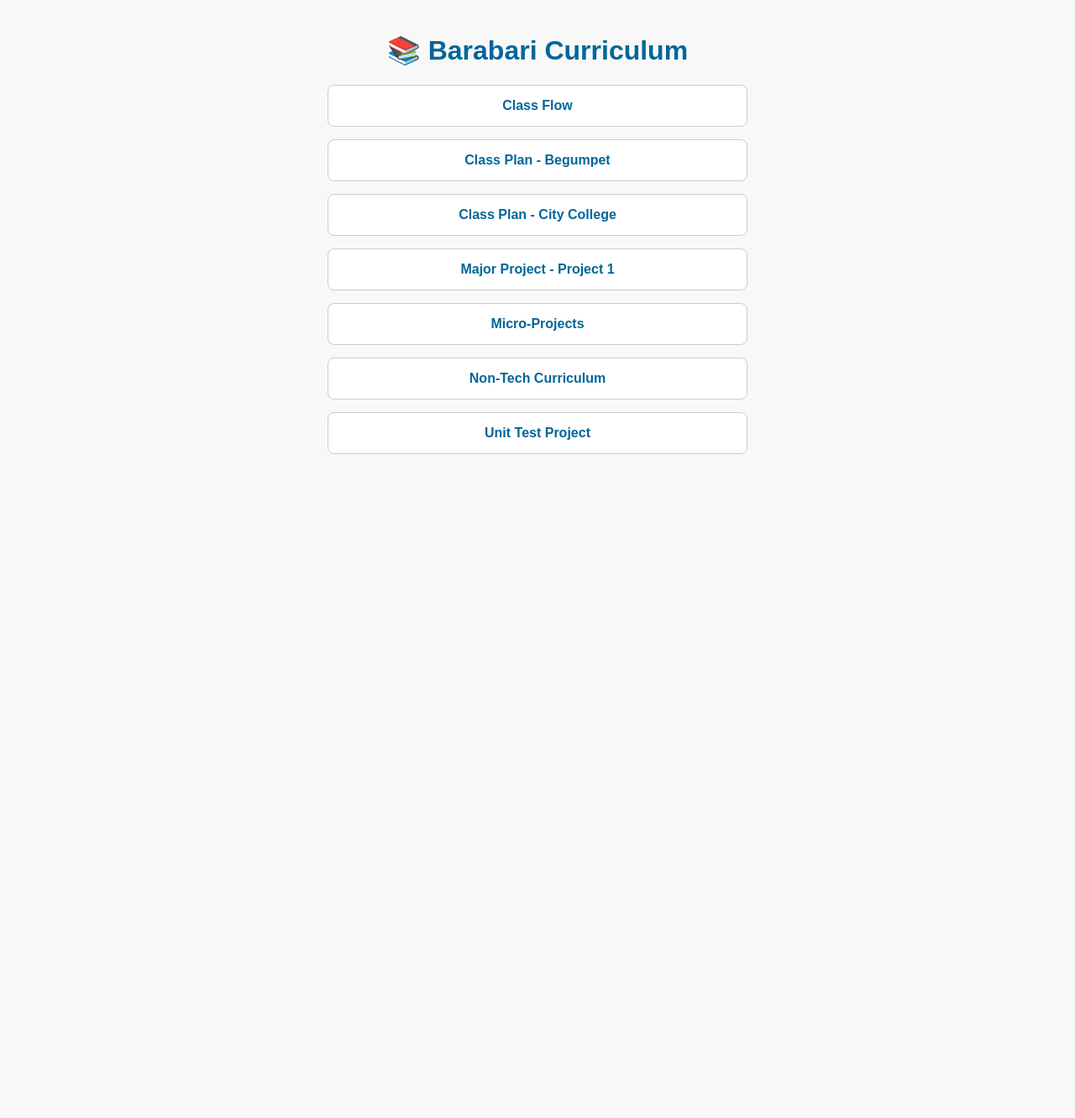
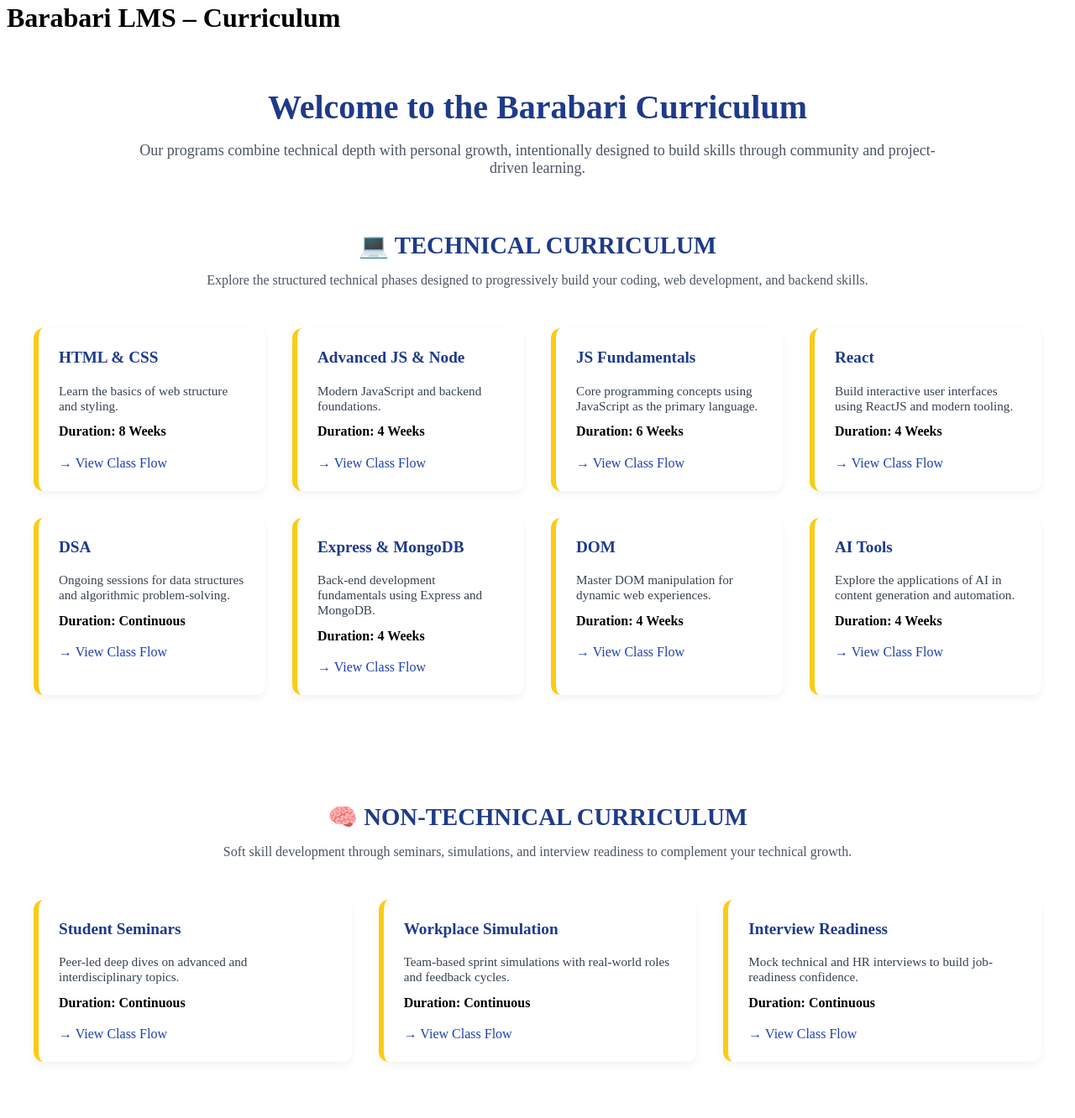
Before and after one commit to Anjali-here/barabari-lms, a plain HTML site: page index.html in a window 1280 px wide. Shown: the part 18-1350 px from the top of the page at 84% size. Before the commit the page ends 800 px from the top, so only its background shows below. Drawn offline with Linux system fonts and the light colour scheme.

Commit message:
Update index.html

```diff
--- a/index.html
+++ b/index.html
@@ -1,58 +1,134 @@
 <!DOCTYPE html>
 <html lang="en">
 <head>
-  <meta charset="UTF-8">
-  <meta name="viewport" content="width=device-width, initial-scale=1">
-  <title>Barabari Curriculum</title>
+  <meta charset="UTF-8"/>
+  <meta name="viewport" content="width=device-width, initial-scale=1.0"/>
+  <title>Barabari LMS – Curriculum</title>
+  <link href="https://fonts.googleapis.com/css2?family=Inter:wght@400;600;700&display=swap" rel="stylesheet">
   <style>
-    body {
-      font-family: Arial, sans-serif;
-      background: #f8f8f8;
-      padding: 30px;
-      color: #333;
-    }
-    h1 {
-      text-align: center;
-      color: #006699;
-    }
-    ul {
-      list-style-type: none;
-      padding: 0;
-      max-width: 500px;
-      margin: auto;
-    }
-    li {
-      margin: 15px 0;
-    }
-    a {
-      display: block;
-      padding: 15px;
-      background: #fff;
-      border: 1px solid #ccc;
-      border-radius: 8px;
-      text-decoration: none;
-      color: #006699;
-      font-weight: bold;
-      text-align: center;
-      transition: 0.2s ease-in-out;
-    }
-    a:hover {
-      background-color: #e6f2ff;
-    }
+    /* existing CSS above... */
+    /* Add below styles to support new card types */
+
+    .card-grid { display: grid; grid-template-columns: repeat(auto-fit, minmax(260px,1fr)); gap: 2rem; padding: 0 2rem 4rem; max-width:1200px; margin:auto; }
+    .card { background:#fff; border-radius:12px; box-shadow:0 4px 10px rgba(0,0,0,0.05); padding:1.5rem; border-left:6px solid #facc15; transition:transform .2s; }
+    .card:hover { transform:translateY(-4px); }
+    .card h3 { margin-top:0; color:#1e3a8a; font-size:1.2rem; }
+    .card p { font-size:0.95rem; color:#374151; margin-bottom:0.8rem; }
+    .card .duration { font-weight:600; margin-bottom:0.6rem; }
+    .card a { display:inline-block; margin-top:0.6rem; font-weight:500; color:#1e40af; text-decoration:none; }
+    .card a:hover { text-decoration:underline; }
+
+    /* Intro & sections */
+    .intro { max-width:960px; margin:4rem auto 2rem; padding:0 1rem; text-align:center; }
+    .intro h2 { font-size:2.5rem; margin-bottom:1rem; color:#1e3a8a; }
+    .intro p { font-size:1.125rem; color:#4b5563; }
+    .section-title { text-align:center; margin-top:4rem; font-size:1.8rem; color:#1e3a8a; font-weight:700; }
+    .section-description { max-width:800px; margin:1rem auto 3rem; text-align:center; color:#4b5563; font-size:1rem; }
   </style>
 </head>
 <body>
+  <header><h1>Barabari LMS – Curriculum</h1></header>
 
-  <h1>📚 Barabari Curriculum</h1>
-  <ul>
-    <li><a href="Class%20Flow/">Class Flow</a></li>
-    <li><a href="Class%20Plan%20-%20Begumpet/">Class Plan - Begumpet</a></li>
-    <li><a href="Class%20Plan%20-%20City%20college/">Class Plan - City College</a></li>
-    <li><a href="Major-project/Project-1/">Major Project - Project 1</a></li>
-    <li><a href="Micro-Projects/">Micro-Projects</a></li>
-    <li><a href="Non-Tech%20Curriculum/">Non-Tech Curriculum</a></li>
-    <li><a href="Unit%20Test%20Project/">Unit Test Project</a></li>
-  </ul>
+  <section class="intro">
+    <h2>Welcome to the Barabari Curriculum</h2>
+    <p>Our programs combine technical depth with personal growth, intentionally designed to build skills through community and project-driven learning.</p>
+  </section>
 
+  <!-- TECHNICAL CURRICULUM -->
+  <div class="section-title">💻 TECHNICAL CURRICULUM</div>
+  <div class="section-description">Explore the structured technical phases designed to progressively build your coding, web development, and backend skills.</div>
+
+  <section class="card-grid">
+    <!-- HTML & CSS -->
+    <div class="card">
+      <h3>HTML & CSS</h3>
+      <p>Learn the basics of web structure and styling.</p>
+      <div class="duration">Duration: 8 Weeks</div>
+      <a href="https://www.notion.so/View-Class-Flow-2137f141f7cb80e8804eddc8c7232916?pvs=21" target="_blank">→ View Class Flow</a>
+    </div>
+
+    <!-- Advanced JS & Node -->
+    <div class="card">
+      <h3>Advanced JS & Node</h3>
+     <p>Modern JavaScript and backend foundations.</p>
+  <div class="duration">Duration: 4 Weeks</div>
+  <a href="advanced-js-node.html" target="_blank">→ View Class Flow</a>
+  </div>
+
+    <!-- JS Fundamentals -->
+    <div class="card">
+      <h3>JS Fundamentals</h3>
+      <p>Core programming concepts using JavaScript as the primary language.</p>
+      <div class="duration">Duration: 6 Weeks</div>
+      <a href="https://www.notion.so/View-Class-Flow-2137f141f7cb80eabb44f22542aba080?pvs=21" target="_blank">→ View Class Flow</a>
+    </div>
+
+    <!-- React -->
+    <div class="card">
+      <h3>React</h3>
+      <p>Build interactive user interfaces using ReactJS and modern tooling.</p>
+      <div class="duration">Duration: 4 Weeks</div>
+      <a href="https://www.notion.so/View-Class-Flow-2137f141f7cb8017b368ca921ca0f553?pvs=21" target="_blank">→ View Class Flow</a>
+    </div>
+
+    <!-- DSA -->
+    <div class="card">
+      <h3>DSA</h3>
+      <p>Ongoing sessions for data structures and algorithmic problem-solving.</p>
+      <div class="duration">Duration: Continuous</div>
+      <a href="https://www.notion.so/View-Class-Flow-2137f141f7cb80e89c8ae2d05544f4bc?pvs=21" target="_blank">→ View Class Flow</a>
+    </div>
+
+    <!-- Express & MongoDB -->
+    <div class="card">
+      <h3>Express & MongoDB</h3>
+      <p>Back-end development fundamentals using Express and MongoDB.</p>
+      <div class="duration">Duration: 4 Weeks</div>
+      <a href="https://www.notion.so/View-Class-Flow-2137f141f7cb8036a06cc162d3c90a87?pvs=21" target="_blank">→ View Class Flow</a>
+    </div>
+
+    <!-- DOM -->
+    <div class="card">
+      <h3>DOM</h3>
+      <p>Master DOM manipulation for dynamic web experiences.</p>
+      <div class="duration">Duration: 4 Weeks</div>
+      <a href="https://www.notion.so/View-Class-Flow-2137f141f7cb80508009fc9c6c73d38a?pvs=21" target="_blank">→ View Class Flow</a>
+    </div>
+
+    <!-- AI Tools -->
+    <div class="card">
+      <h3>AI Tools</h3>
+      <p>Explore the applications of AI in content generation and automation.</p>
+      <div class="duration">Duration: 4 Weeks</div>
+      <a href="https://www.notion.so/View-Class-Flow-2137f141f7cb80aab10fd8c9026c1501?pvs=21" target="_blank">→ View Class Flow</a>
+    </div>
+  </section>
+
+  <!-- NON-TECHNICAL CURRICULUM -->
+  <div class="section-title">🧠 NON-TECHNICAL CURRICULUM</div>
+  <div class="section-description">Soft skill development through seminars, simulations, and interview readiness to complement your technical growth.</div>
+
+  <section class="card-grid">
+    <div class="card">
+      <h3>Student Seminars</h3>
+      <p>Peer-led deep dives on advanced and interdisciplinary topics.</p>
+      <div class="duration">Duration: Continuous</div>
+      <a href="#" target="_blank">→ View Class Flow</a>
+    </div>
+
+    <div class="card">
+      <h3>Workplace Simulation</h3>
+      <p>Team-based sprint simulations with real-world roles and feedback cycles.</p>
+      <div class="duration">Duration: Continuous</div>
+      <a href="#" target="_blank">→ View Class Flow</a>
+    </div>
+
+    <div class="card">
+      <h3>Interview Readiness</h3>
+      <p>Mock technical and HR interviews to build job-readiness confidence.</p>
+      <div class="duration">Duration: Continuous</div>
+      <a href="#" target="_blank">→ View Class Flow</a>
+    </div>
+  </section>
 </body>
 </html>
```
